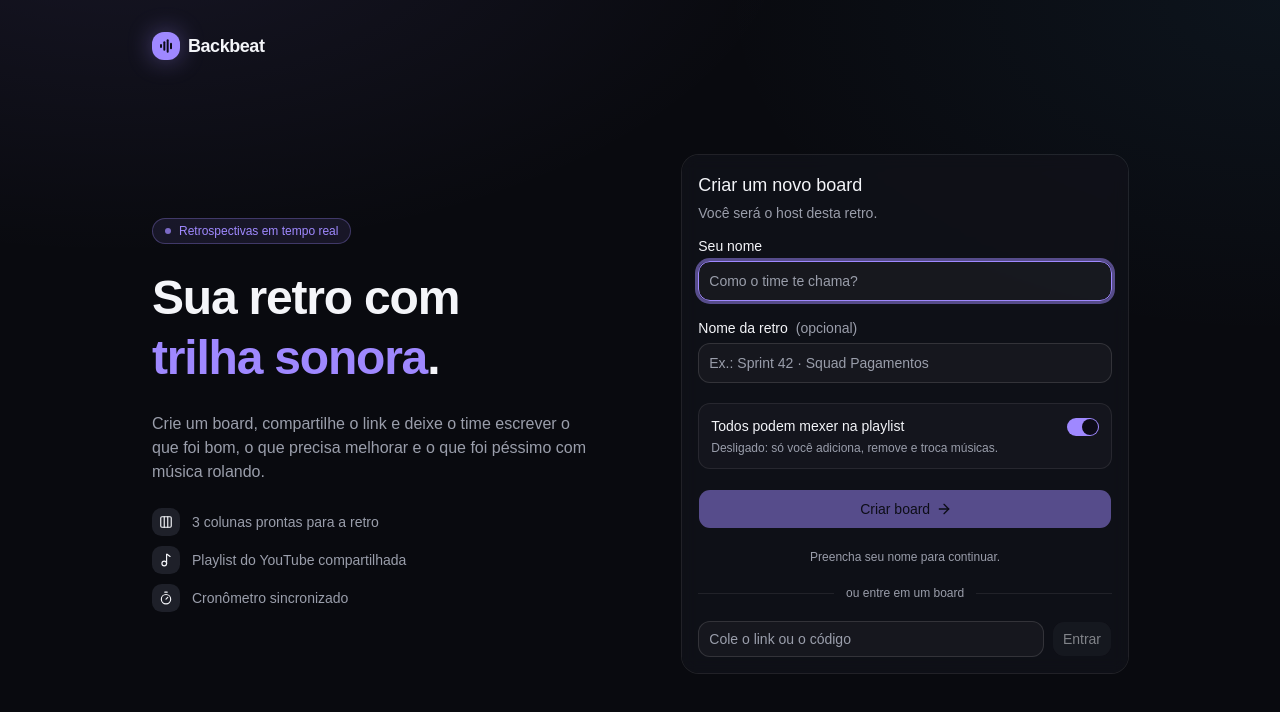
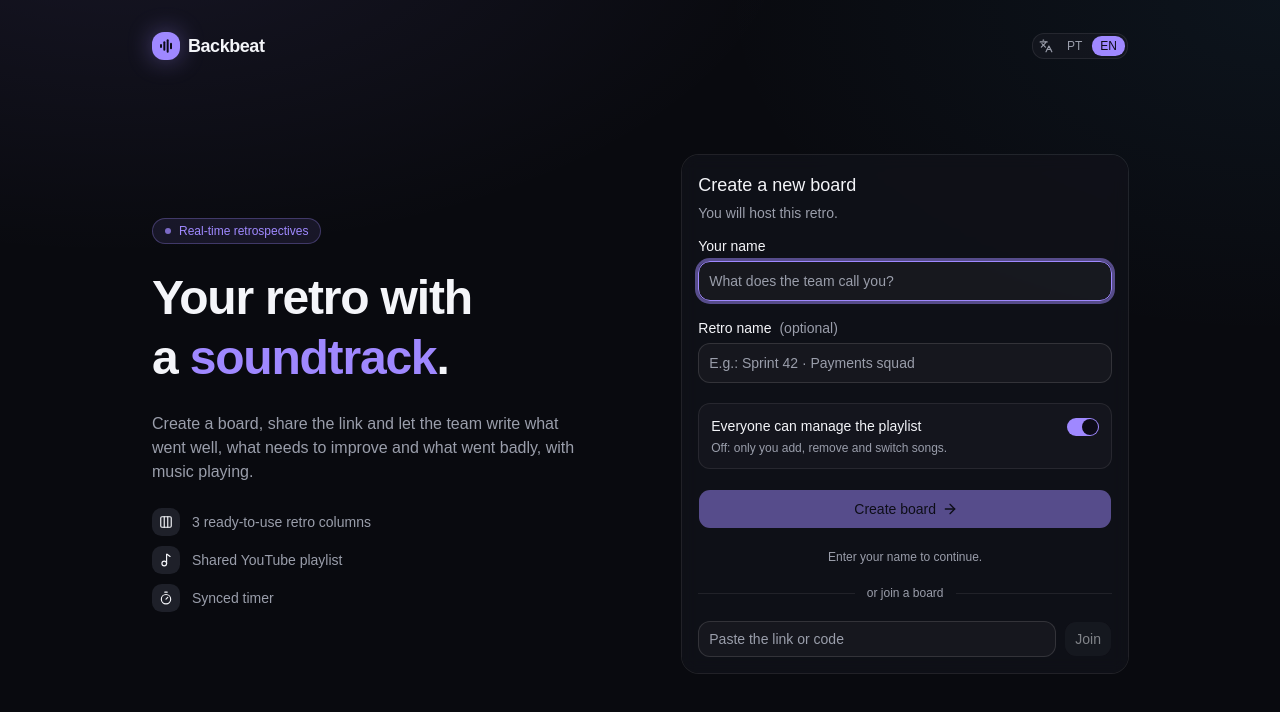
Before and after one commit to amonn3/backbeat, a React (Vite) app: page / in a window 1280 px wide. Shown: the top 712 px of the page. Built offline with nearby package versions, Linux system fonts and the light colour scheme.

Commit message:
Translate the home page and send a localized default title
The default retro name is built on the client in the creator's language;
the server keeps a neutral fallback.

```diff
--- a/src/pages/HomePage.tsx
+++ b/src/pages/HomePage.tsx
@@ -2,7 +2,8 @@ import { useState, type FormEvent } from "react"
 import { useNavigate } from "react-router-dom"
 import { ArrowRight, Columns3, Music2, Timer } from "lucide-react"
 import { toast } from "sonner"
-import type { CreateBoardRequest } from "@shared/types"
+import type { CreateBoardRequest, ErrorCode } from "@shared/types"
+import { LanguageSwitcher } from "@/components/LanguageSwitcher"
 import { Logo } from "@/components/Logo"
 import { Button } from "@/components/ui/button"
 import { Card, CardContent, CardDescription, CardHeader, CardTitle } from "@/components/ui/card"
@@ -10,16 +11,14 @@ import { Input } from "@/components/ui/input"
 import { Label } from "@/components/ui/label"
 import { Separator } from "@/components/ui/separator"
 import { Switch } from "@/components/ui/switch"
+import { useI18n } from "@/i18n"
 import { getParticipantId, getSavedName, markJoined, saveName } from "@/lib/identity"
 
-const FEATURES = [
-  { icon: Columns3, text: "3 colunas prontas para a retro" },
-  { icon: Music2, text: "Playlist do YouTube compartilhada" },
-  { icon: Timer, text: "Cronômetro sincronizado" },
-]
+const FEATURE_ICONS = [Columns3, Music2, Timer]
 
 export default function HomePage() {
   const navigate = useNavigate()
+  const { t } = useI18n()
   const [name, setName] = useState(getSavedName)
   const [title, setTitle] = useState("")
   const [playlistOpen, setPlaylistOpen] = useState(true)
@@ -34,7 +33,7 @@ export default function HomePage() {
     setLoading(true)
     try {
       const body: CreateBoardRequest = {
-        title,
+        title: title.trim() || t.home.defaultTitle(new Date().toLocaleDateString(t.locale)),
         hostName: name.trim(),
         hostId: getParticipantId(),
         playlistOpen,
@@ -45,12 +44,13 @@ export default function HomePage() {
         body: JSON.stringify(body),
       })
       const data = await res.json()
-      if (!res.ok) throw new Error(data.error ?? "Não foi possível criar o board.")
+      if (!res.ok) throw new Error((data.error as ErrorCode | undefined) ?? "create_failed")
       saveName(name)
       markJoined(data.id)
       navigate(`/b/${data.id}`)
     } catch (err) {
-      toast.error(err instanceof Error ? err.message : "Não foi possível criar o board.")
+      const code = (err instanceof Error ? err.message : "create_failed") as ErrorCode
+      toast.error(t.errors[code] ?? t.errors.create_failed)
       setLoading(false)
     }
   }
@@ -63,47 +63,52 @@ export default function HomePage() {
 
   return (
     <main className="mx-auto flex min-h-svh max-w-5xl flex-col px-4 py-8 sm:px-6">
+      <header className="flex items-center justify-between gap-4">
         <Logo className="text-lg" />
+        <LanguageSwitcher />
+      </header>
 
       <div className="grid flex-1 items-center gap-10 py-10 lg:grid-cols-[1.1fr_1fr]">
         <section className="space-y-6">
           <span className="inline-flex items-center gap-2 rounded-full border border-primary/30 bg-primary/10 px-3 py-1 text-xs font-medium text-primary">
             <span className="size-1.5 animate-pulse rounded-full bg-primary" />
-            Retrospectivas em tempo real
+            {t.home.badge}
           </span>
           <h1 className="text-4xl leading-tight font-semibold tracking-tight text-balance sm:text-5xl">
-            Sua retro com <span className="text-primary">trilha sonora</span>.
+            {t.home.headline} <span className="text-primary">{t.home.headlineAccent}</span>.
           </h1>
           <p className="max-w-md text-base text-muted-foreground text-pretty">
-            Crie um board, compartilhe o link e deixe o time escrever o que foi bom, o que precisa melhorar e o
-            que foi péssimo com música rolando.
+            {t.home.pitch}
           </p>
           <ul className="space-y-2.5">
-            {FEATURES.map(({ icon: Icon, text }) => (
+            {t.home.features.map((text, i) => {
+              const Icon = FEATURE_ICONS[i]
+              return (
                 <li key={text} className="flex items-center gap-3 text-sm text-muted-foreground">
                   <span className="grid size-7 place-items-center rounded-md bg-secondary text-foreground">
                     <Icon className="size-3.5" />
                   </span>
                   {text}
                 </li>
-            ))}
+              )
+            })}
           </ul>
         </section>
 
         <Card className="bg-card/80 backdrop-blur">
           <CardHeader>
-            <CardTitle className="text-lg">Criar um novo board</CardTitle>
-            <CardDescription>Você será o host desta retro.</CardDescription>
+            <CardTitle className="text-lg">{t.home.createTitle}</CardTitle>
+            <CardDescription>{t.home.createDescription}</CardDescription>
           </CardHeader>
           <CardContent>
             <form onSubmit={createBoard} className="space-y-5">
               <div className="space-y-2">
-                <Label htmlFor="name">Seu nome</Label>
+                <Label htmlFor="name">{t.home.nameLabel}</Label>
                 <Input
                   id="name"
                   autoFocus
                   maxLength={40}
-                  placeholder="Como o time te chama?"
+                  placeholder={t.home.namePlaceholder}
                   value={name}
                   onChange={(e) => setName(e.target.value)}
                   className="h-10"
@@ -111,12 +116,12 @@ export default function HomePage() {
               </div>
               <div className="space-y-2">
                 <Label htmlFor="title">
-                  Nome da retro <span className="font-normal text-muted-foreground">(opcional)</span>
+                  {t.home.titleLabel} <span className="font-normal text-muted-foreground">{t.home.optional}</span>
                 </Label>
                 <Input
                   id="title"
                   maxLength={80}
-                  placeholder="Ex.: Sprint 42 · Squad Pagamentos"
+                  placeholder={t.home.titlePlaceholder}
                   value={title}
                   onChange={(e) => setTitle(e.target.value)}
                   className="h-10"
@@ -124,37 +129,35 @@ export default function HomePage() {
               </div>
               <label className="flex cursor-pointer items-start justify-between gap-4 rounded-lg border bg-secondary/40 p-3">
                 <span className="space-y-1">
-                  <span className="block text-sm font-medium">Todos podem mexer na playlist</span>
-                  <span className="block text-xs text-muted-foreground">
-                    Desligado: só você adiciona, remove e troca músicas.
-                  </span>
+                  <span className="block text-sm font-medium">{t.home.playlistOpenTitle}</span>
+                  <span className="block text-xs text-muted-foreground">{t.home.playlistOpenDescription}</span>
                 </span>
                 <Switch checked={playlistOpen} onCheckedChange={setPlaylistOpen} className="mt-0.5" />
               </label>
               <Button type="submit" size="lg" className="h-10 w-full" disabled={!nameValid || loading}>
-                {loading ? "Criando…" : "Criar board"}
+                {loading ? t.home.creating : t.home.create}
                 <ArrowRight data-icon="inline-end" />
               </Button>
               {!nameValid && (
-                <p className="text-center text-xs text-muted-foreground">Preencha seu nome para continuar.</p>
+                <p className="text-center text-xs text-muted-foreground">{t.home.nameRequiredHint}</p>
               )}
             </form>
 
             <div className="my-5 flex items-center gap-3 text-xs text-muted-foreground">
               <Separator className="flex-1" />
-              ou entre em um board
+              {t.home.orJoin}
               <Separator className="flex-1" />
             </div>
 
             <form onSubmit={joinBoard} className="flex gap-2">
               <Input
-                placeholder="Cole o link ou o código"
+                placeholder={t.home.joinPlaceholder}
                 value={joinCode}
                 onChange={(e) => setJoinCode(e.target.value)}
                 className="h-9"
               />
               <Button type="submit" variant="secondary" className="h-9" disabled={!joinCode.trim()}>
-                Entrar
+                {t.home.join}
               </Button>
             </form>
           </CardContent>
```
Also changed, not shown: 1 other file (tests, documents, lock files or other folders). Lines whose indentation alone changed are shown as unchanged.
